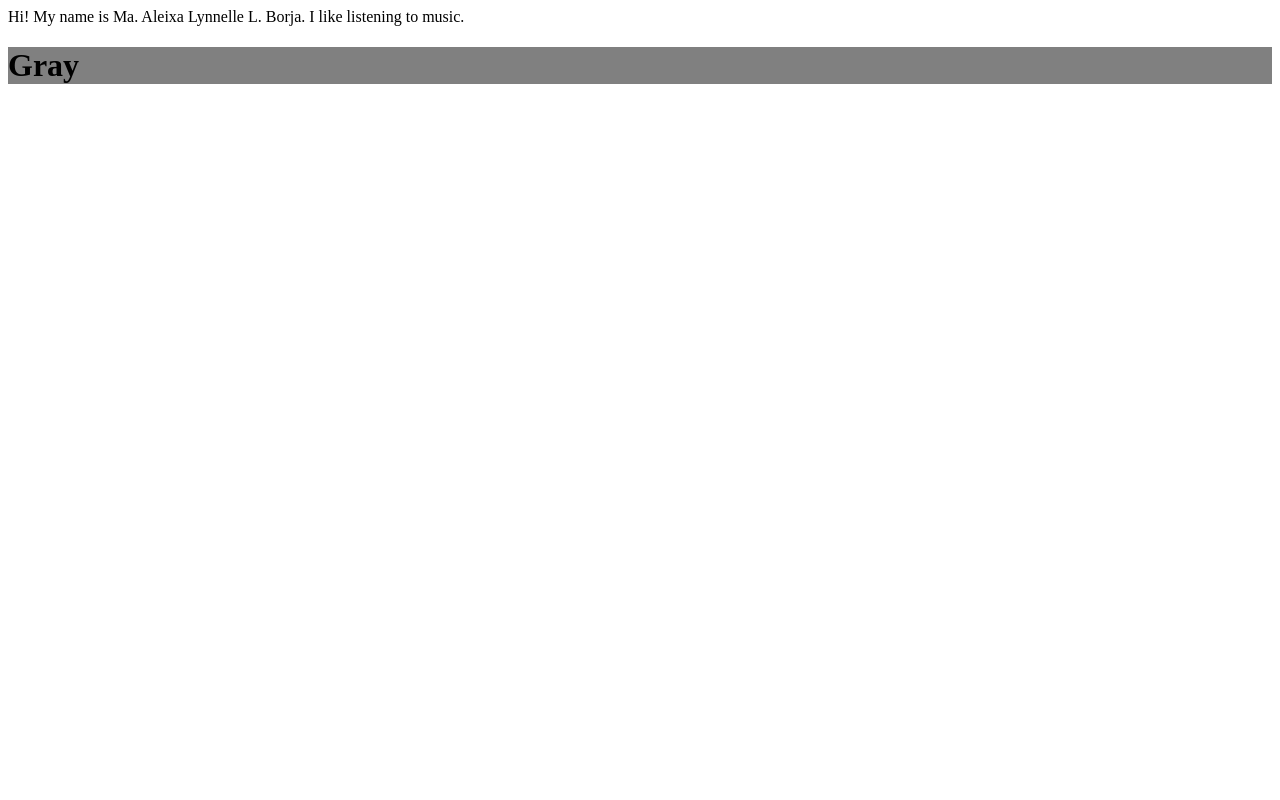
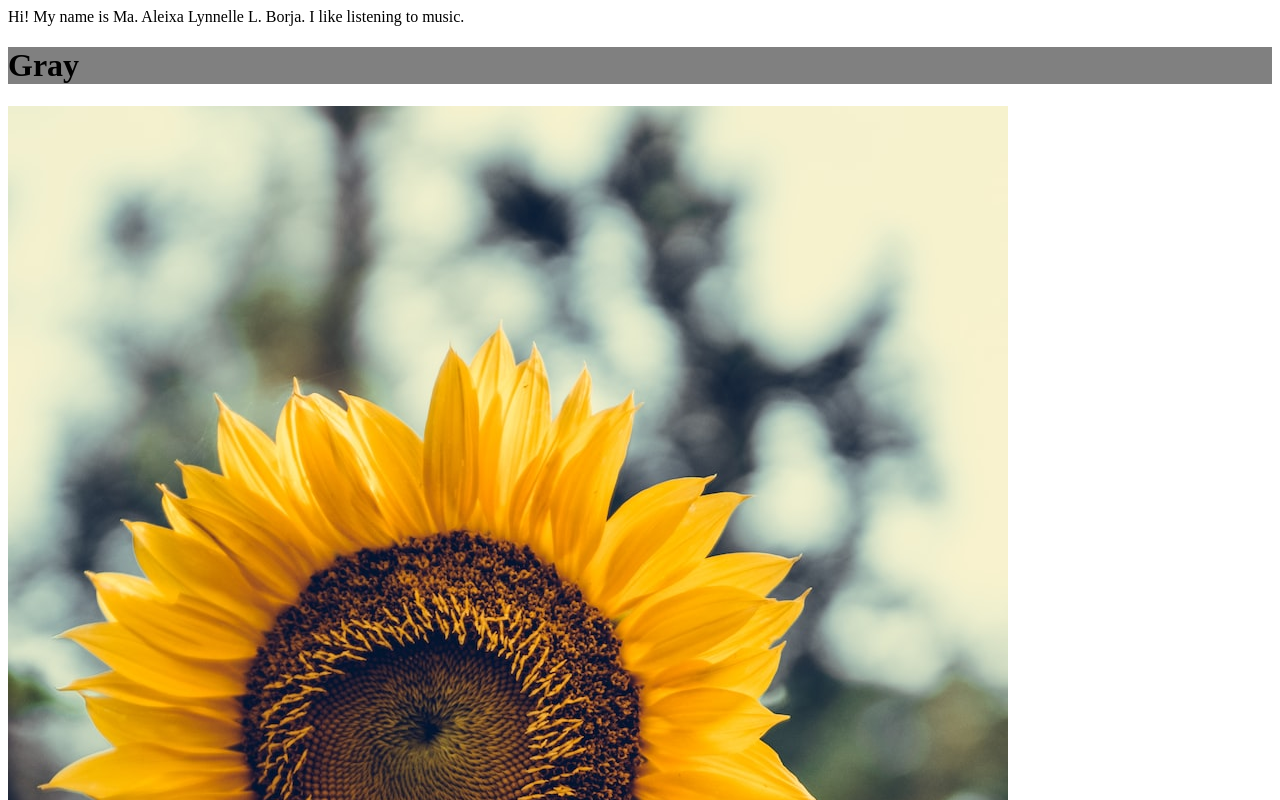
Before and after one commit to aleixalynn/Myfirst_page, a plain HTML site: page index.html in a window 1280 px wide. Shown: the top 800 px of the page. Drawn offline with Linux system fonts and the light colour scheme.

Commit message:
Update index.html

```diff
--- a/index.html
+++ b/index.html
@@ -3,5 +3,7 @@
   <body>
     Hi! My name is Ma. Aleixa Lynnelle L. Borja. I like listening to music.
     <h1 style="background-color:Gray;">Gray</h1>
+
+    <img src="photo-1526547541286-73a7aaa08f2a.jfif"
   </body>
 </html>
```
